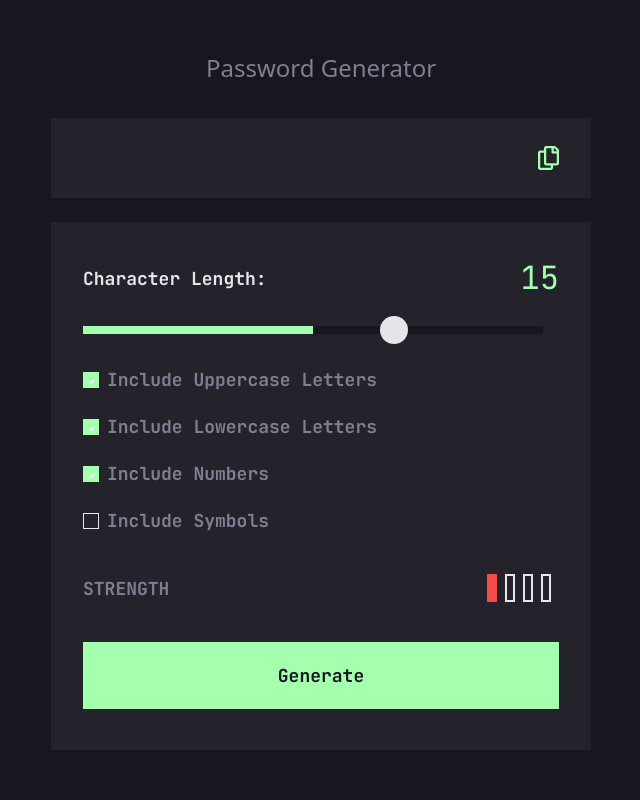
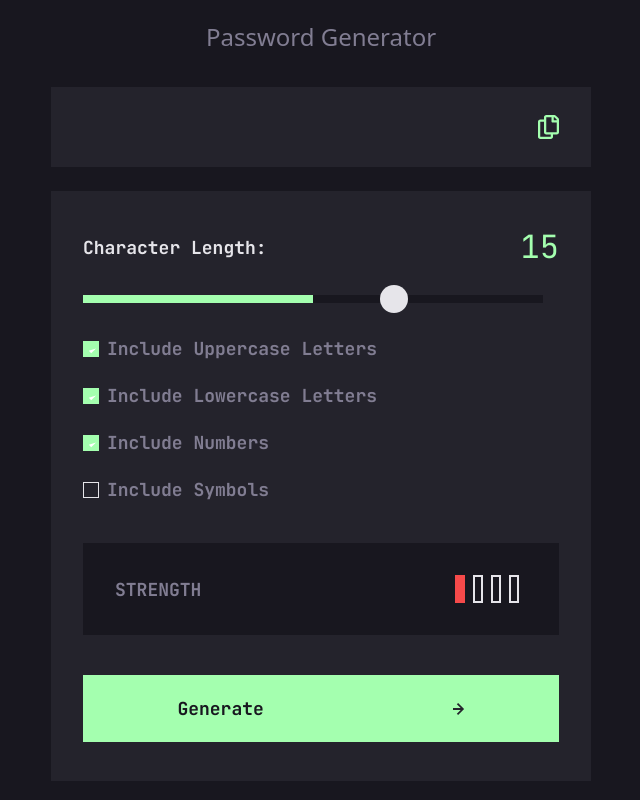
Before and after one commit to Gulverda/Random-Pass-Gen, a React (Create React App) app: page / in a window 1280 px wide. Shown: the whole page, without its empty margins (319-959 px from the left). Built offline with nearby package versions, Linux system fonts and the light colour scheme.

Commit message:
added arrow

```diff
--- a/src/App.tsx
+++ b/src/App.tsx
@@ -74,7 +74,7 @@ function App(): JSX.Element {
       <header className="text-textColor">
         <h1 style={{ fontSize: '24px' }}>Password Generator</h1>
       </header>
-      <div style={{ width: '540px', height: '80px' }} className="bg-bgMain flex items-center text-left justify-between mt-8 pl-8 pr-8">
+      <div style={{ width: '100%', maxWidth: '540px', height: '80px' }} className="bg-bgMain flex items-center text-left justify-between mt-8 pl-8 pr-8 md:flex-row md:w-3/4 lg:w-2/3">
         <p className="my-4">
           <span style={{ fontSize: '32px', fontFamily: 'JetBrains Mono' }} className="text-secondaryText text-left">{password}</span>
         </p>
@@ -85,7 +85,7 @@ function App(): JSX.Element {
 
         </button>
       </div>
-      <div style={{ width: '540px', height: '528px' }} className="bg-bgMain mt-6 p-8">
+      <div style={{ width: '100%', maxWidth: '540px', height: '590px' }} className="bg-bgMain mt-6 p-8 md:flex-row md:w-3/4 lg:w-2/3">
         <main className="flex-1 flex flex-col justify-center items-center">
           <div className="flex flex-col items-left w-full">
             <label htmlFor="passwordLength" className="mb-2 flex justify-between items-center">
@@ -193,7 +193,7 @@ function App(): JSX.Element {
             </p>
           </div> */}
 
-          <div className="flex items-center justify-between mt-10 w-full">
+          <div className="flex items-center justify-between mt-10 w-full bg-backgroundForBack p-8">
             <p style={{ fontSize: '18px', fontWeight: '700' }} className="text-textColor font-JetBrains">STRENGTH</p>
             <div className="flex items-center">
               <div className="text-left pr-4 text-textColor font-JetBrains" style={{ fontSize: '24px', fontWeight: '700' }}>
@@ -205,8 +205,12 @@ function App(): JSX.Element {
               <div className={`cube ${passwordStrength <= 1 ? '' : passwordStrength <= 2 ? '' : passwordStrength <= 3 ? '' : 'strong-strength'}`}></div>
             </div>
           </div>
-          <button style={{ fontWeight: '700', fontSize: '18px' }} className="bg-strong hover:bg-green-300 font-JetBrains text-backgroundForBack w-full py-5 my-10" onClick={generatePassword}>
+          <button style={{ fontWeight: '700', fontSize: '18px' }} className="flex justify-around items-center bg-strong hover:bg-green-300 font-JetBrains text-backgroundForBack w-full py-5 my-10" onClick={generatePassword}>
             Generate
+            <svg width="12" height="12" viewBox="0 0 12 12" fill="none" xmlns="http://www.w3.org/2000/svg">
+              <path d="M5.10547 12L11.1054 6.00002L5.10547 0L3.84045 1.26501L7.68094 5.10547L0 5.10547V6.8946L7.68094 6.8946L3.84045 10.735L5.10547 12Z" fill="#24232C" />
+            </svg>
+
           </button>
           {/* <div>
             <h2>Last 10 Generated Passwords:</h2>
```
Also changed, not shown: src/images/bx_arrow-to-left.svg (added).
